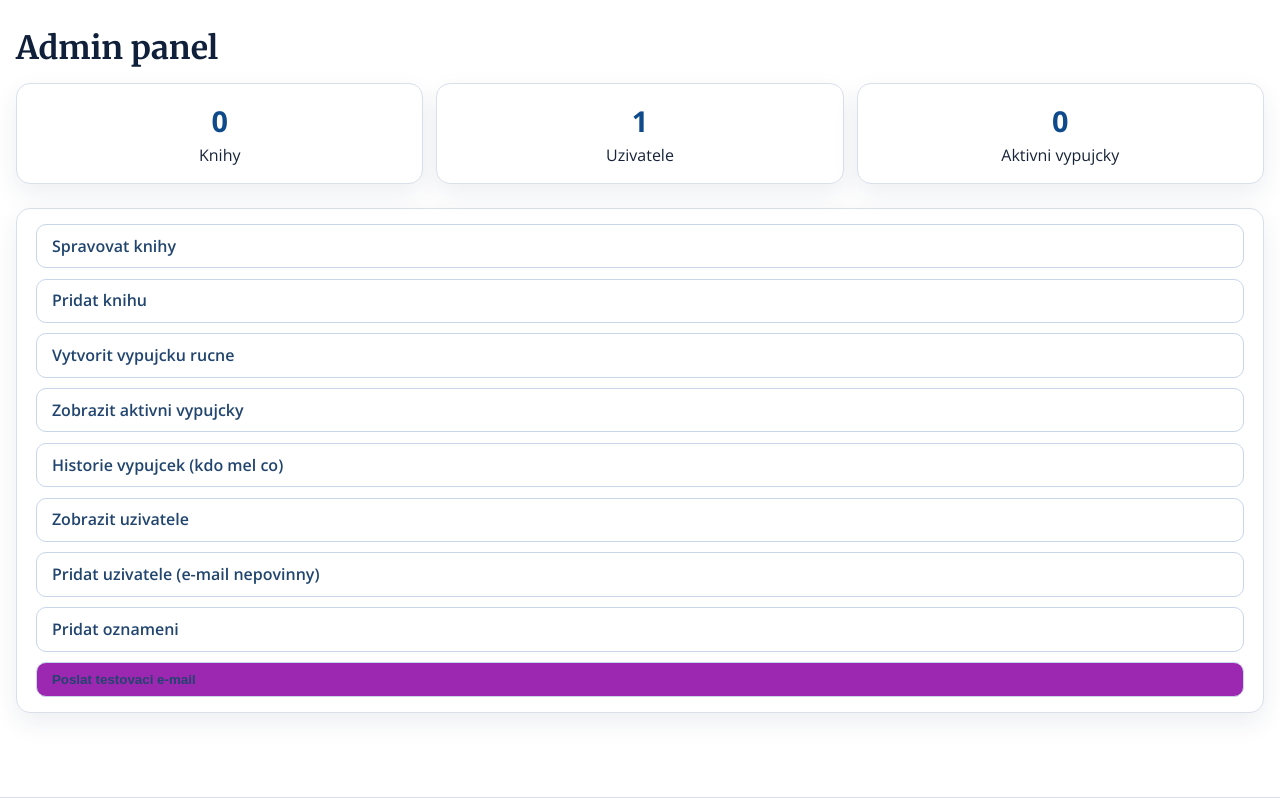
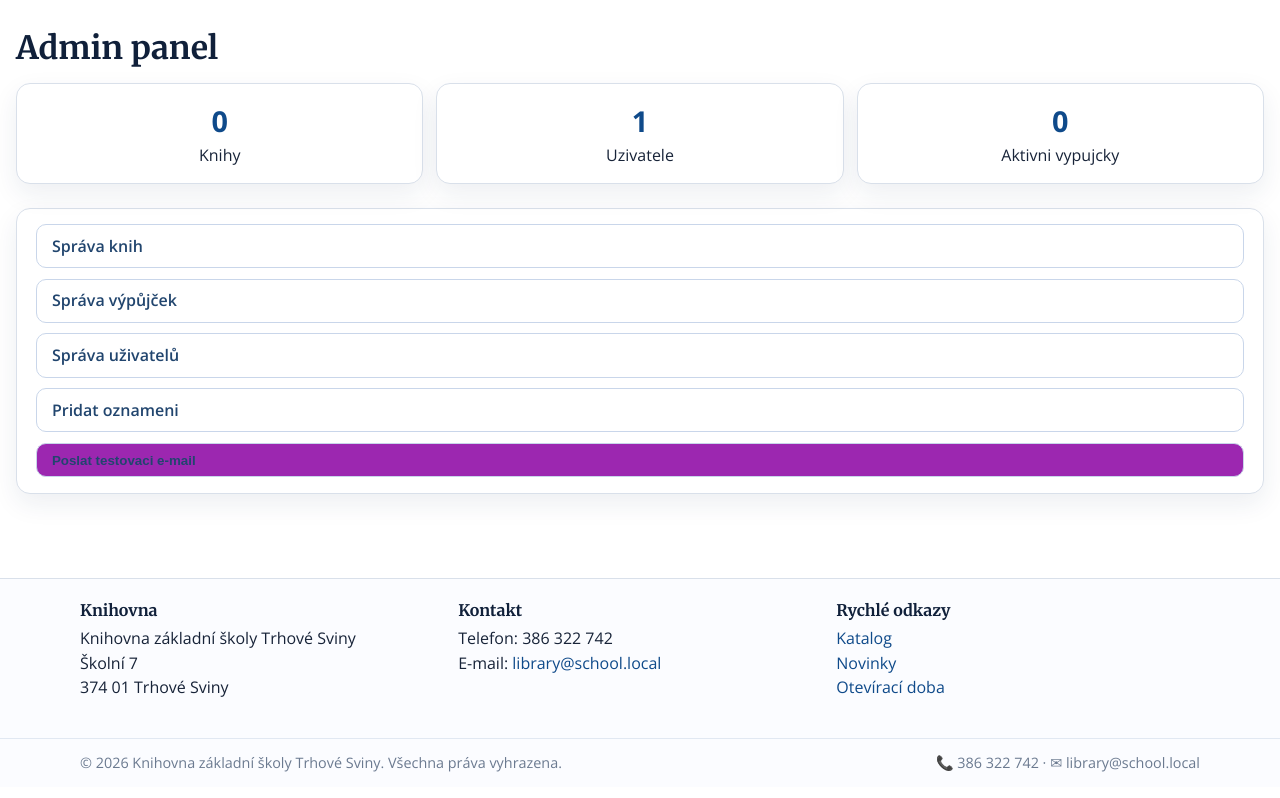
Before and after one commit to hanzl9592/TrhoveSvinyWeb, a Flask app: page /admin/ in a window 1280 px wide. Shown: the part 616-1414 px from the top of the page. After the commit the page ends 1388 px from the top, so only its background shows below. Run offline with Flask 3, Linux system fonts and the light colour scheme; a user stored in the database is signed in; data comes from the database, SQL or seed files in the repository; data that the repository does not hold is empty; some libraries are stand-ins or nearby versions.

Commit message:
Change of the admin modul list

```diff
--- a/library/i18n.py
+++ b/library/i18n.py
@@ -172,11 +172,11 @@ TRANSLATIONS = {
         "admin.loan_history": "Loan history",
         "admin.add_book": "Add book",
         "admin.edit_book": "Edit book",
-        "admin.manage_books": "Manage books",
+        "admin.manage_books": "Book management",
         "admin.add_book_long": "Add a book",
         "admin.view_active_loans": "View active loans",
-        "admin.loan_history_action": "Loan history (who borrowed what)",
-        "admin.view_users": "View users",
+        "admin.loan_history_action": "Loan management",
+        "admin.view_users": "User management",
         "admin.add_user_optional": "Add user (email optional)",
         "admin.post_announcement": "Post an announcement",
         "admin.send_test_email": "Send test email",
@@ -468,11 +468,11 @@ TRANSLATIONS = {
         "admin.loan_history": "Historie vypujcek",
         "admin.add_book": "Pridat knihu",
         "admin.edit_book": "Upravit knihu",
-        "admin.manage_books": "Spravovat knihy",
+        "admin.manage_books": "Správa knih",
         "admin.add_book_long": "Pridat knihu",
         "admin.view_active_loans": "Zobrazit aktivni vypujcky",
-        "admin.loan_history_action": "Historie vypujcek (kdo mel co)",
-        "admin.view_users": "Zobrazit uzivatele",
+        "admin.loan_history_action": "Správa výpůjček",
+        "admin.view_users": "Správa uživatelů",
         "admin.add_user_optional": "Pridat uzivatele (e-mail nepovinny)",
         "admin.post_announcement": "Pridat oznameni",
         "admin.send_test_email": "Poslat testovaci e-mail",
--- a/library/templates/admin/dashboard.html
+++ b/library/templates/admin/dashboard.html
@@ -9,12 +9,8 @@
 </div>
 <div class="admin-actions admin-actions-grid">
   <a class="btn" href="{{ url_for('admin.books') }}">{{ tr('admin.manage_books') }}</a>
-  <a class="btn" href="{{ url_for('admin.book_new') }}">{{ tr('admin.add_book_long') }}</a>
-  <a class="btn" href="{{ url_for('admin.loans_new') }}">{{ tr('admin.manual_loan') }}</a>
-  <a class="btn" href="{{ url_for('admin.loans') }}">{{ tr('admin.view_active_loans') }}</a>
   <a class="btn" href="{{ url_for('admin.loans_history') }}">{{ tr('admin.loan_history_action') }}</a>
   <a class="btn" href="{{ url_for('admin.users') }}">{{ tr('admin.view_users') }}</a>
-  <a class="btn" href="{{ url_for('admin.user_new') }}">{{ tr('admin.add_user_optional') }}</a>
   <a class="btn" href="{{ url_for('news.new_post') }}">{{ tr('admin.post_announcement') }}</a>
   <form method="POST" action="{{ url_for('admin.send_test_email') }}" style="display: inline;">
     <input type="hidden" name="csrf_token" value="{{ csrf_token() }}"/>
--- a/library/templates/base.html
+++ b/library/templates/base.html
@@ -104,11 +104,11 @@
               <a href="{{ url_for('loans.my_loans') }}">{{ tr('nav.my_loans') }}</a>
               {% if current_user.is_admin %}
                 <a href="{{ url_for('loans.admin_reservations') }}">{{ tr('loans.admin_reservations_title') }}</a>
-                <a href="{{ url_for('admin.loans_history') }}">{{ tr('admin.loan_history') }}</a>
+                <a href="{{ url_for('admin.loans_history') }}">{{ tr('admin.loan_history_action') }}</a>
                 {% set admin_cart = session.get('admin_loan_cart', {}) %}
                 {% set admin_cart_count = (admin_cart.get('book_ids') or [])|length %}
                 <a href="{{ url_for('loans.admin_cart') }}">{{ tr('nav.admin_cart') }}{% if admin_cart_count %} ({{ admin_cart_count }}){% endif %}</a>
-                <a href="{{ url_for('admin.book_new') }}">{{ tr('nav.add_book') }}</a>
+                <a href="{{ url_for('admin.books') }}">{{ tr('admin.manage_books') }}</a>
                 <a class="admin" href="{{ url_for('admin.dashboard') }}">{{ tr('nav.admin') }}</a>
               {% else %}
                 <a href="{{ url_for('loans.reservations') }}">{{ tr('loans.reservations_title') }}</a>
```
